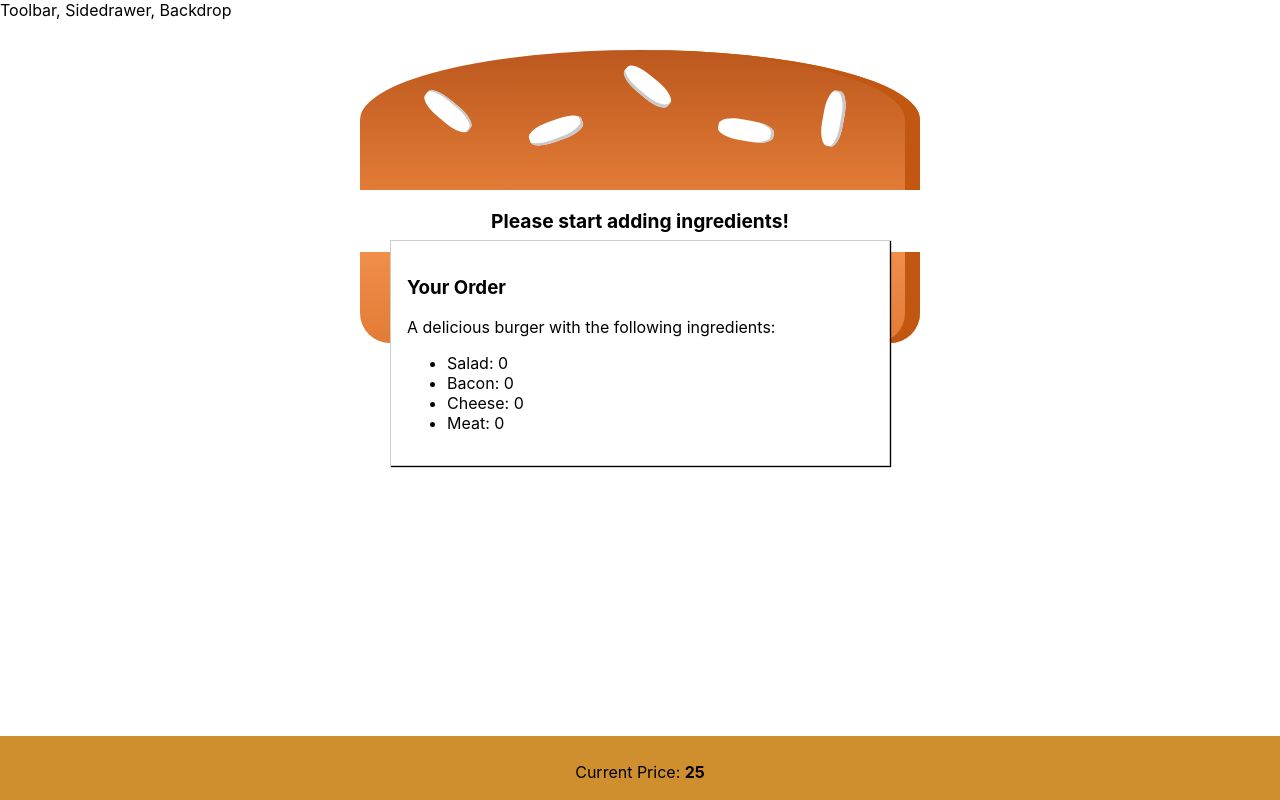
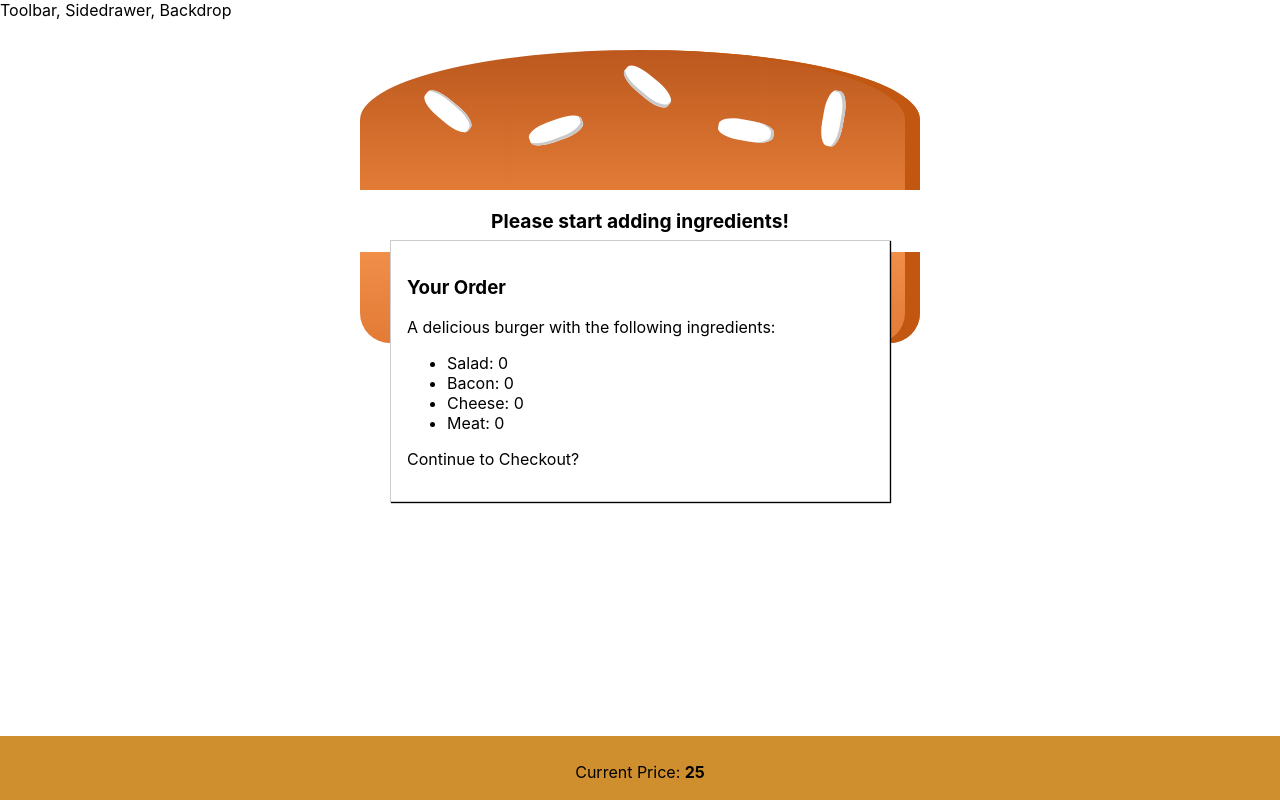
Before and after one commit to MOray-18/my-burger, a React (Create React App) app: page / in a window 1280 px wide. Shown: the top 800 px of the page. Built offline with nearby package versions, Linux system fonts and the light colour scheme.

Commit message:
add key property to list items

```diff
--- a/src/components/OrderSummary/OrderSummary.js
+++ b/src/components/OrderSummary/OrderSummary.js
@@ -4,7 +4,7 @@ import Aux from '../../hoc/Aux';
 
 const orderSummary = props => {
   const ingredientsSummary = Object.keys(props.ingredients).map(ing => (
-    <li>
+    <li key={ing}>
       <span style={{ textTransform: 'capitalize' }}>{ing}</span>:{' '}
       {props.ingredients[ing]}
     </li>
@@ -15,6 +15,7 @@ const orderSummary = props => {
       <h3>Your Order</h3>
       <p>A delicious burger with the following ingredients:</p>
       <ul>{ingredientsSummary}</ul>
+      <p>Continue to Checkout?</p>
     </Aux>
   );
 };
```
